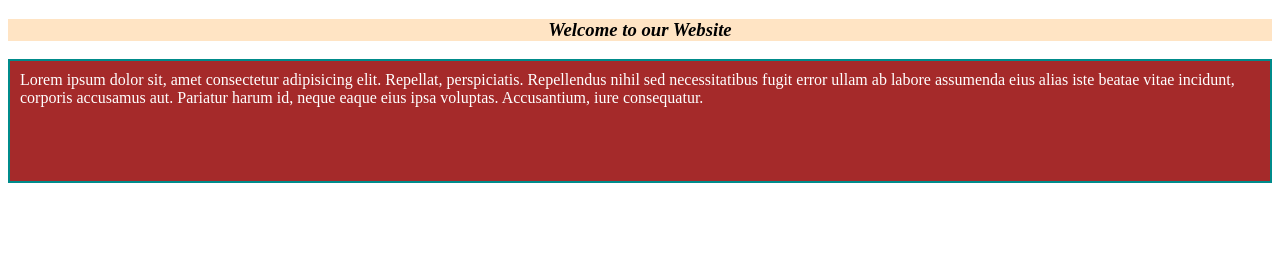
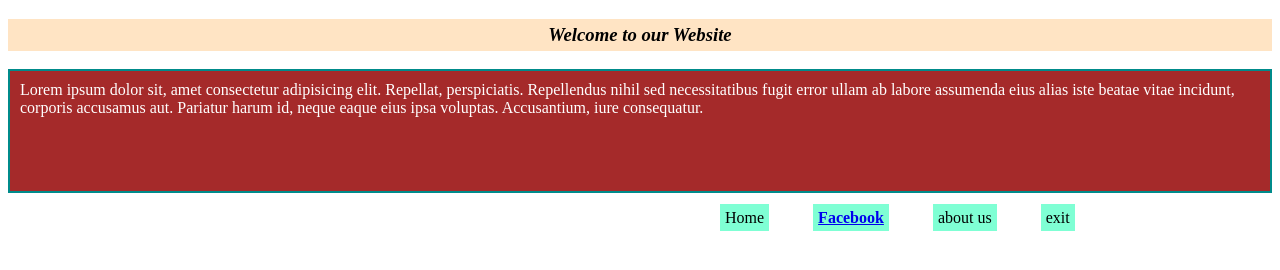
Before and after one commit to Jony2697/my-second-website, a plain HTML site: page index.html in a window 1280 px wide. Drawn offline with Linux system fonts and the light colour scheme.

Commit message:
add header

```diff
--- a/index.html
+++ b/index.html
@@ -11,5 +11,13 @@
         <h3>Welcome to our Website</h3>
         <p>Lorem ipsum dolor sit, amet consectetur adipisicing elit. Repellat, perspiciatis. Repellendus nihil sed necessitatibus fugit error ullam ab labore assumenda eius alias iste beatae vitae incidunt, corporis accusamus aut. Pariatur harum id, neque eaque eius ipsa voluptas. Accusantium, iure consequatur.</p>
     </div>
+    <div class="header">
+        <ul>
+            <li>Home</li>
+            <li class="social"><a href="https://www.facebook.com" target="_blank">Facebook</a></li>
+            <li>about us</li>
+            <li>exit</li>
+        </ul>
+    </div>
 </body>
 </html>
--- a/style.css
+++ b/style.css
@@ -3,6 +3,7 @@ h3{
     text-align: center;
     text-decoration: dashed;
     font-style: italic;
+    padding: 5px;
 }
 p{
    background-color: brown;
@@ -11,3 +12,21 @@ p{
    padding: 10px;
    height: 100px;
 }
+.header ul li{
+    display: inline;
+    padding: 5px;
+    background-color: aquamarine;
+    margin-left: 40px;
+
+
+}
+.header ul{
+    margin-left: 50%;
+    text-decoration: none;
+}
+.social{
+    text-decoration:none;
+    text-transform: capitalize;
+    color: black;
+    font-weight: bold;
+}
```
